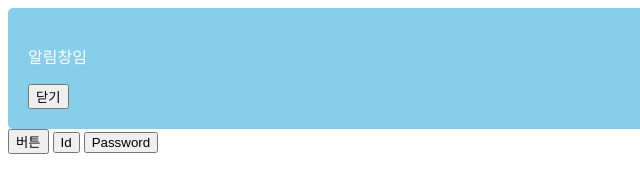
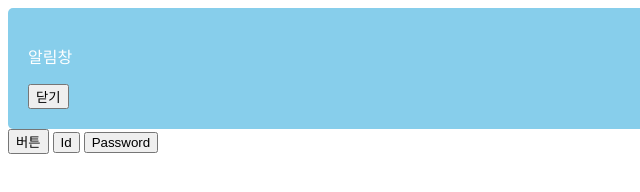
Before and after one commit to abookhui/JavaScript, a plain HTML site: page index.html in a window 1280 px wide. Both pictures are taken after a click on the button "버튼". Shown: the full height of the page, 0-640 px from the left. Drawn offline with Linux system fonts and the light colour scheme.

Commit message:
parameters

```diff
--- a/index.html
+++ b/index.html
@@ -9,7 +9,7 @@
 <body>
 
     <div class="alert-box" id = "alert">
-        <p>알림창임</p>
+        <p class = 'title1'id ='title'>알림창임</p>
         <button onclick="buttonBox('none')">닫기</button>
     </div>
     <button onclick="buttonBox('block','알림창')">버튼</button>
@@ -18,7 +18,10 @@
     <script>
         function buttonBox(p1 ,p2){
             document.getElementById('alert').style.display = p1;
-            document.getElementById('alert p').innerHTML = p2;
+           document.getElementById('title').innerHTML = p2;
+           /*  document.getElementsByClassName('title1')[0].innerHTML = p2;
+            class 중복으로 사용되니 몇번째를 의미하는지 인덱싱을 해야함
+            */
         }
 
     </script>
```
